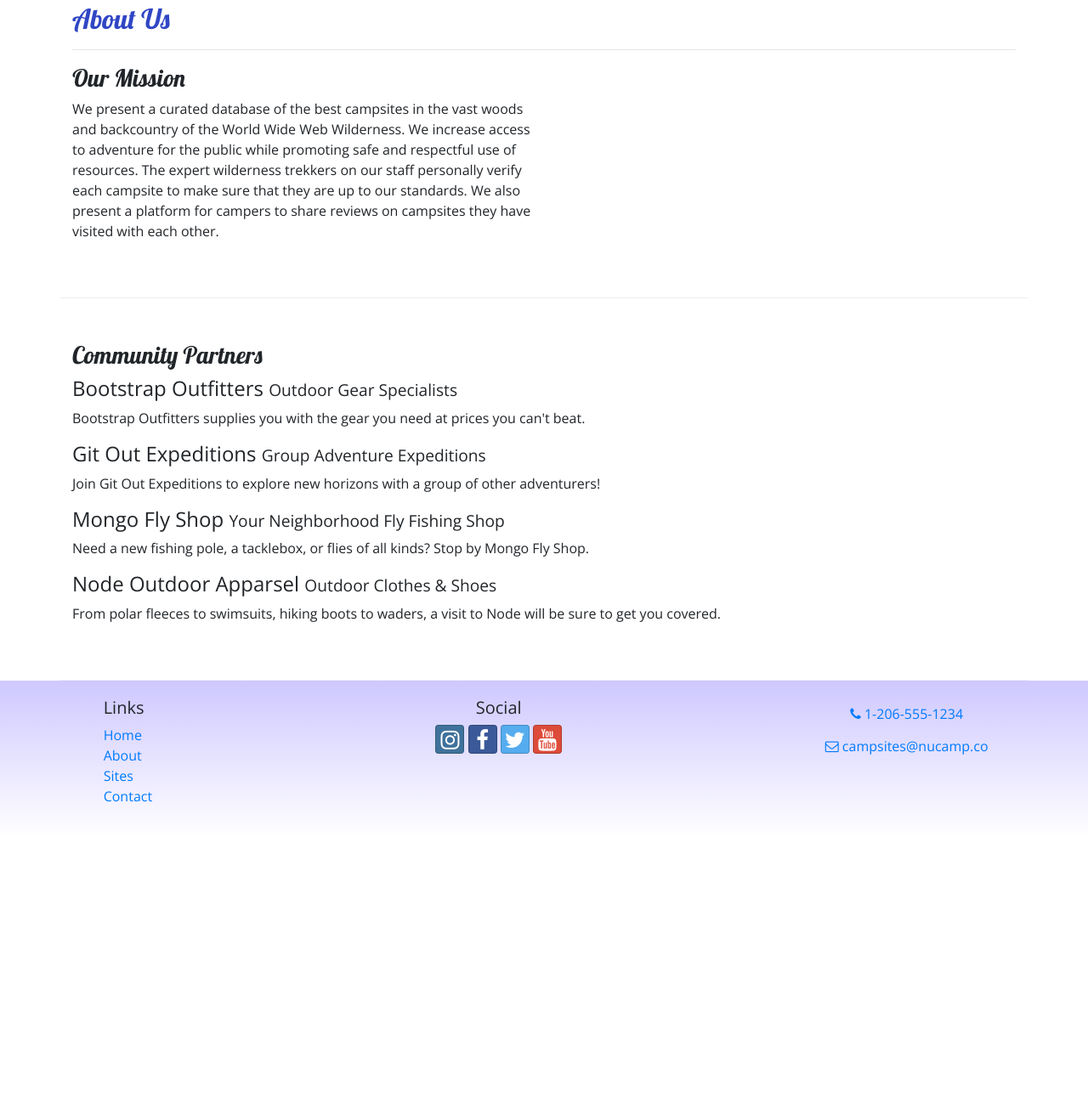
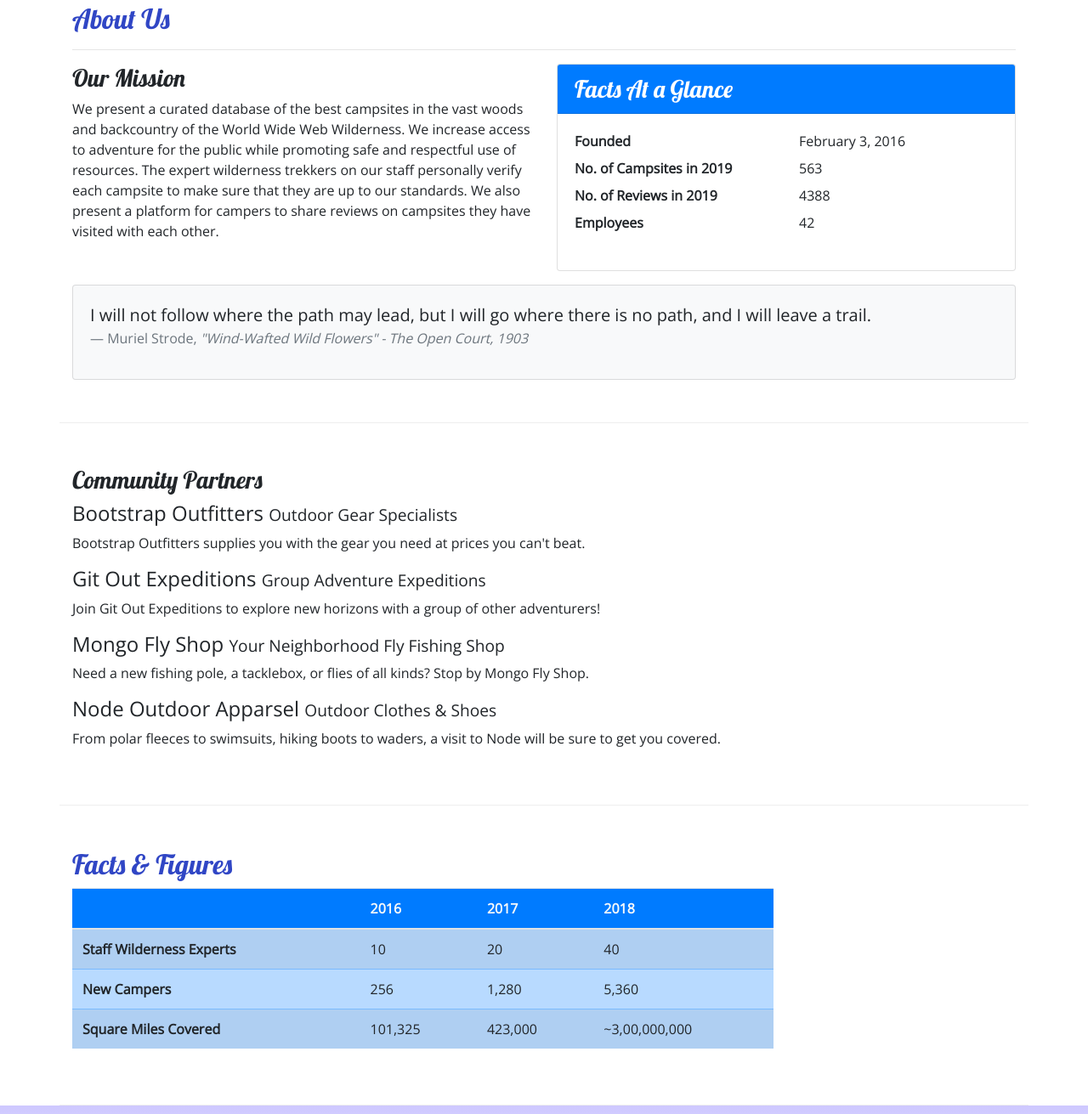
Before and after one commit to selceeus/nucamp-bootstrap, a website: page aboutus.html in a window 1280 px wide. Shown: the part 329-1640 px from the top of the page at 85% size. Before the commit the page ends 1314 px from the top, so only its background shows below. Drawn offline with nearby package versions, Linux system fonts and the light colour scheme.

Commit message:
Tables and Cards

```diff
--- a/aboutus.html
+++ b/aboutus.html
@@ -60,6 +60,34 @@
                         <p>We present a curated database of the best campsites in the vast woods and backcountry of the World Wide Web Wilderness. We increase access to adventure for the public while promoting safe and respectful use of resources. The expert wilderness trekkers on our staff personally verify each campsite to make sure that they are up to our standards. We also present a platform for campers to share reviews on campsites they have visited with each other.</p>
                     </div>
                 </div>
+                <div class="col-sm-6">
+                    <div class="card">
+                        <h3 class="card-header bg-primary text-white">Facts At a Glance</h3>
+                        <div class="card-body">
+                            <dl class="row">
+                                <dt class="col-6">Founded</dt>
+                                <dd class="col-6">February 3, 2016</dd>
+                                <dt class="col-6">No. of Campsites in 2019</dt>
+                                <dd class="col-6">563</dd>
+                                <dt class="col-6">No. of Reviews in 2019</dt>
+                                <dd class="col-6">4388</dd>
+                                <dt class="col-6">Employees</dt>
+                                <dd class="col-6">42</dd>
+                            </dl>
+                        </div>
+                    </div>
+                </div>
+                <div class="col">
+                    <div class="card card-body bg-light mt-3">
+                        <blockquote class="blockquote">
+                            <p class="mb-0">I will not follow where the path may lead, but I will go where there is no path, and I will leave a trail.</p>
+                            <footer class="blockquote-footer">Muriel Strode,
+                                <cite title="Source Title">"Wind-Wafted Wild Flowers" -
+                                The Open Court, 1903</cite>
+                            </footer>
+                        </blockquote>
+                    </div>
+                </div>
             </div>
             <div class="row row-content">
                 <div class="col-12">
@@ -74,9 +102,46 @@
                     <p class="d-none d-sm-block">From polar fleeces to swimsuits, hiking boots to waders, a visit to Node will be sure to get you covered.</p>
                 </div>
             </div>
+            <div class="row row-content">
+                <div class="col-sm-9">
+                    <h2>Facts &amp; Figures</h2>
+                    <div class="table-responsive">
+                           <table class="table table-striped">
+                        <thead>
+                            <tr class="bg-primary text-light">
+                                <th></th>
+                                <th>2016</th>
+                                <th>2017</th>
+                                <th>2018</th>
+                            </tr>
+                            </thead>
+                        <tbody class="table-primary">
+                                <tr>
+                                    <th>Staff Wilderness Experts</th>
+                                    <td>10</td>
+                                    <td>20</td>
+                                    <td>40</td>
+                                </tr>
+                                <tr>
+                                    <th>New Campers</th>
+                                    <td>256</td>
+                                    <td>1,280</td>
+                                    <td>5,360</td>
+                                </tr>
+                                <tr>
+                                    <th>Square Miles Covered</th>
+                                    <td>101,325</td>
+                                    <td>423,000</td>
+                                    <td>~3,00,000,000</td>
+                                </tr>
+                            </tbody>
+                        </table>
+                    </div>
+                </div>
+           </div>
         </section>
 
-        <footer class="container-fluid">
+        <footer class="container-fluid site-footer">
             <div class="row">
                 <div class="col-4 col-sm-2 offset-1">
                     <h5>Links</h5>
--- a/css/styles.css
+++ b/css/styles.css
@@ -10,7 +10,7 @@ h2 {
 header h2 {
     color: #CEC8FF;
 }
-footer {
+.site-footer {
     background-image: linear-gradient(#CEC8FF, white);
     padding:20px 0;
 }
```
Also changed, not shown: contactus.html (+1 -1 lines), index.html (+1 -1 lines).
